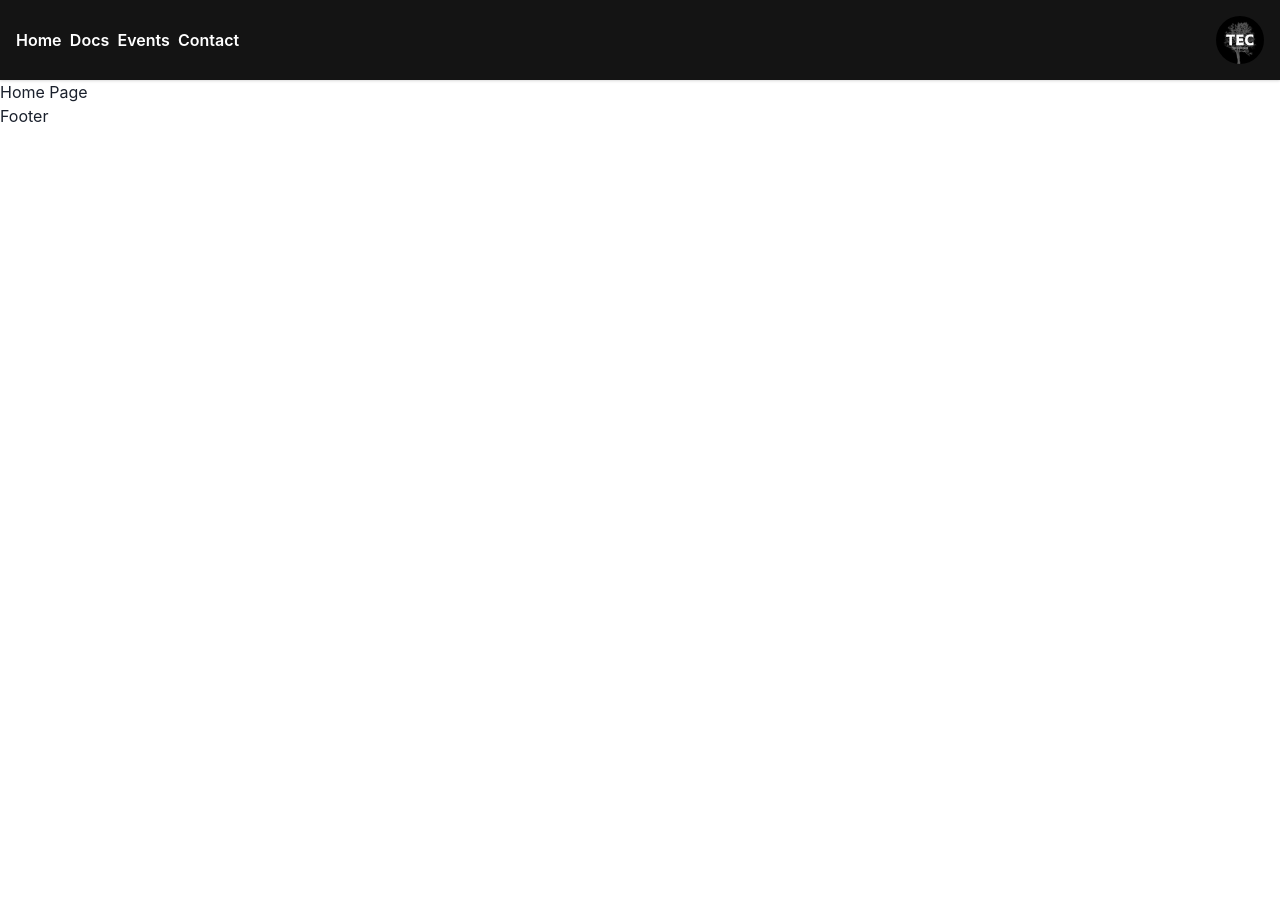
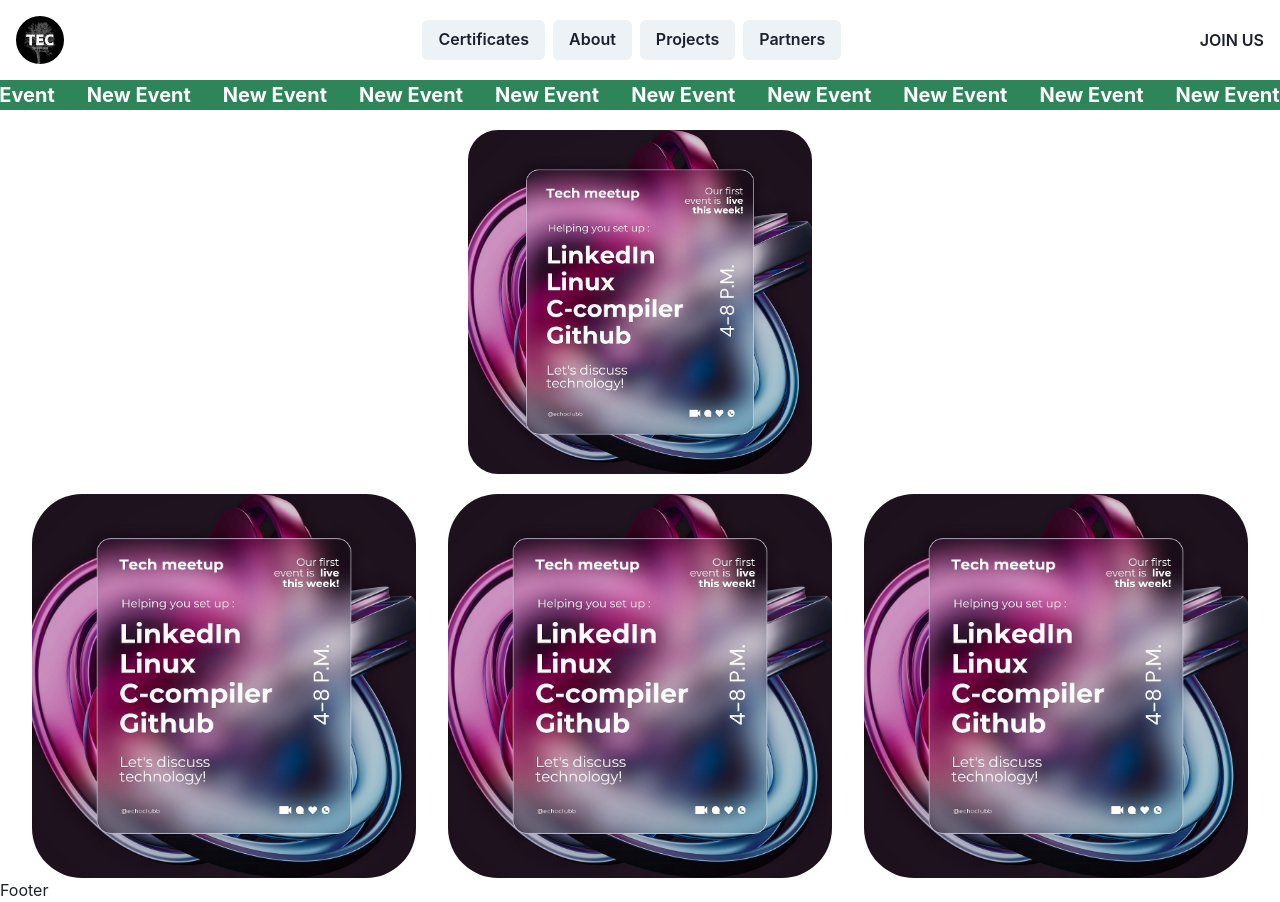
Before and after one commit to SandeepJhaVC/TEC, a React (Vite) app: page / in a window 1280 px wide. Before the commit the page ends 800 px from the top, so only its background shows below. Built offline with nearby package versions, Linux system fonts and the light colour scheme.

Commit message:
figma implemented

```diff
--- a/index.html
+++ b/index.html
@@ -4,7 +4,7 @@
     <meta charset="UTF-8" />
     <link rel="icon" type="image/svg+xml" href="/download.jpeg" />
     <meta name="viewport" content="width=device-width, initial-scale=1.0" />
-    <title>React + TypeScript + Replit</title>
+    <title>TEC COMM</title>
   </head>
   <body>
     <div id="root"></div>
--- a/src/components/Header.jsx
+++ b/src/components/Header.jsx
@@ -1,24 +1,31 @@
 import React from 'react';
-import { HStack, Button, Avatar, Wrap, WrapItem, Spacer } from '@chakra-ui/react';
+import { HStack, Button, Avatar, Spacer, color } from '@chakra-ui/react';
 import { Link } from 'react-router-dom';
 
 const Header = () => {
   return (
-    <HStack p="4" shadow="base" bgColor="blackAlpha.900">
-      <Button variant="unstyled" color="white">
-        <Link to="/">Home</Link>
+    <HStack p="4" shadow="base" bgColor="whiteAlpha.100">
+      <Avatar name='TEC' src='/download.jpeg' />
+      <Spacer />
+      {/* <div className="button">
+
+      </div> */}
+      <Button>
+        <Link to="/certificates">Certificates</Link>
       </Button>
-      <Button variant="unstyled" color="white">
-        <Link to="/docs">Docs</Link>
+      <Button>
+        <Link to="/about">About</Link>
       </Button>
-      <Button variant="unstyled" color="white">
-        <Link to="/events">Events</Link>
+      <Button>
+        <Link to="/projects">Projects</Link>
       </Button>
-      <Button variant="unstyled" color="white">
-        <Link to="/contact">Contact</Link>
+      <Button>
+        <Link to="/partners">Partners</Link>
       </Button>
       <Spacer />
-      <Avatar name='TEC' src='/download.jpeg' />
+      <Button variant={'unstyled'}>
+        <Link to="/register">JOIN US</Link>
+      </Button>
     </HStack>
   );
 };
--- a/src/components/Home.jsx
+++ b/src/components/Home.jsx
@@ -1,7 +1,85 @@
+import { Box, Image } from '@chakra-ui/react';
+import { keyframes } from '@emotion/react';
 import React from 'react';
 
+// Keyframes for seamless scrolling
+const spin = keyframes`
+  0% { transform: translateX(0); }
+  100% { transform: translateX(-50%); } // Scroll half of the container for seamless looping
+`;
+
 const Home = () => {
-  return <div>Home Page</div>;
+  const spinAnimation = `${spin} infinite 10s linear`;
+
+  // Repeating "New Event" dynamically
+  const repeatText = Array(10).fill('New Event'); // Adjust repetitions to fit one full screen width
+
+  return (
+    <>
+      {/* Dynamic Scrolling Words */}
+      <Box
+        overflow="hidden" // Prevent overflow outside the container
+        whiteSpace="nowrap"
+        position="relative"
+        width="100%"
+        bg="green.600"
+        fontSize="20px"
+        fontWeight="bold"
+        color="white"
+      >
+        {/* Scrolling text container */}
+        <Box
+          display="inline-block"
+          animation={spinAnimation}
+          whiteSpace="nowrap"
+        >
+          {/* Render the first row of text */}
+          {repeatText.map((text, index) => (
+            <Box key={index} display="inline-block" mx={4}>
+              {text}
+            </Box>
+          ))}
+          {/* Repeat the row for seamless scrolling */}
+          {repeatText.map((text, index) => (
+            <Box key={`repeat-${index}`} display="inline-block" mx={4}>
+              {text}
+            </Box>
+          ))}
+        </Box>
+      </Box>
+
+      {/* Static Content */}
+      <Image
+        width="auto"
+        margin="auto"
+        padding="5"
+        boxSize="30%"
+        src="/TechMeet.jpg"
+        alt="Tech Meetup"
+        borderRadius="50px"
+      />
+      <Box display="flex" justifyContent="space-evenly">
+        <Image
+          boxSize="30%"
+          src="/TechMeet.jpg"
+          alt="Tech Meetup"
+          borderRadius="50px"
+        />
+        <Image
+          boxSize="30%"
+          src="/TechMeet.jpg"
+          alt="Tech Meetup"
+          borderRadius="50px"
+        />
+        <Image
+          boxSize="30%"
+          src="/TechMeet.jpg"
+          alt="Tech Meetup"
+          borderRadius="50px"
+        />
+      </Box>
+    </>
+  );
 };
 
 export default Home;
```
Also changed, not shown: public/TechMeet.jpg (added), 1 other file (tests, documents, lock files or other folders).
